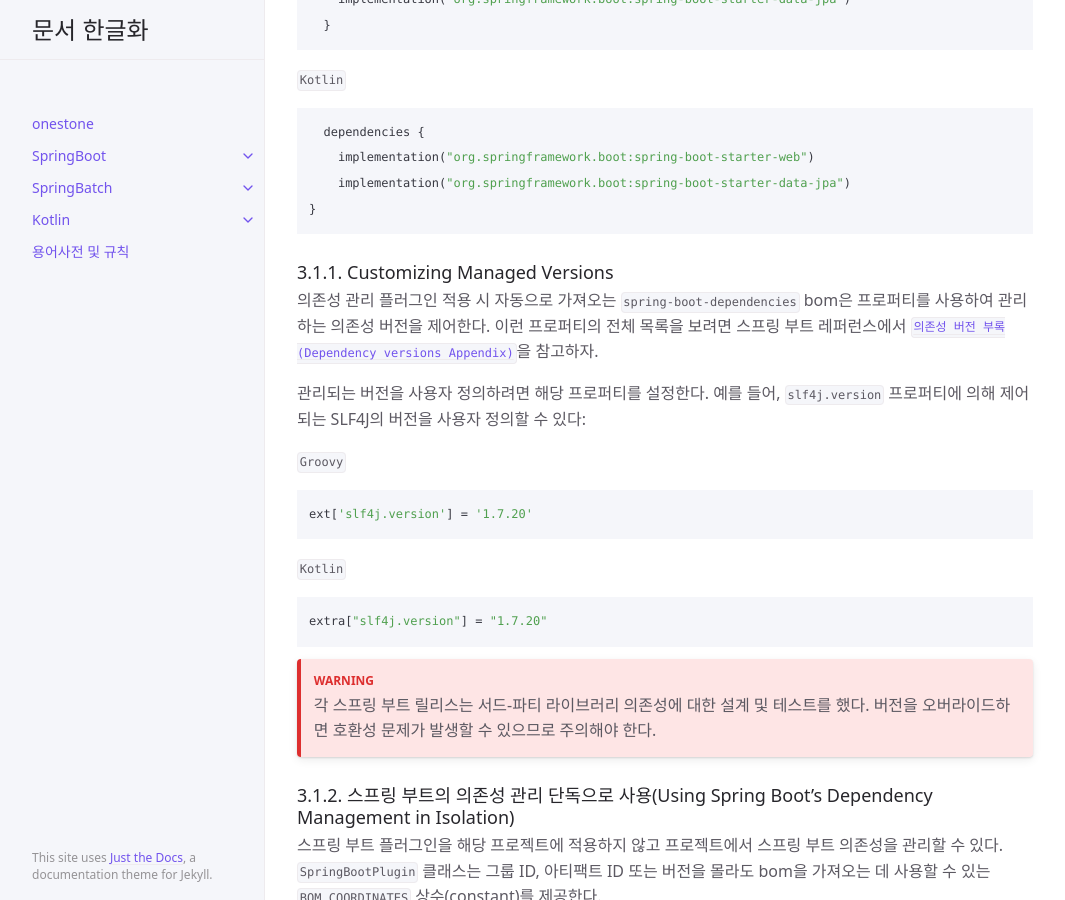
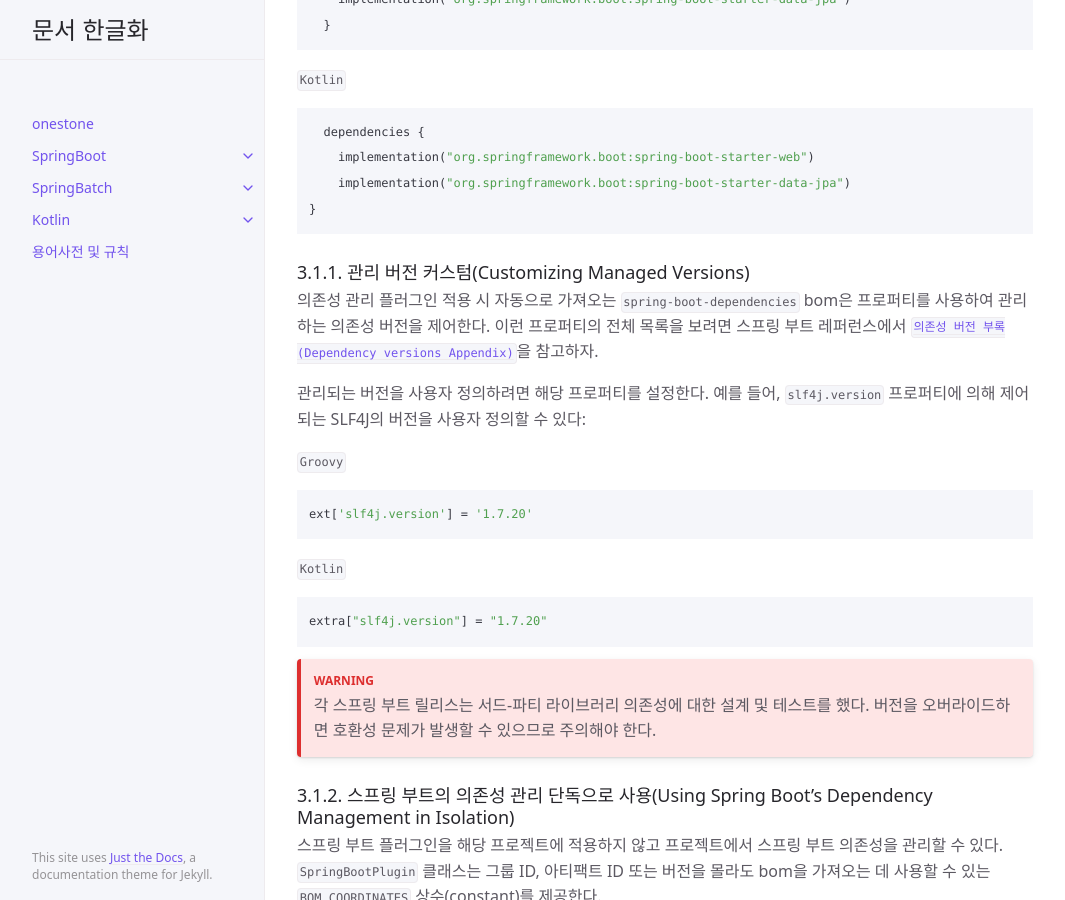
Before and after one commit to onestone9900/onestone9900.github.io, a Jekyll site: the page built from docs/spring_boot/3.1.1/gradle_plugin/3.managing_dependencies.md, in a window 1280 px wide and 900 px high, scrolled down 903 px. Shown: the whole window, without its empty margins (107-1172 px from the left). Built offline with Jekyll 4.4.1, drawn with Linux system fonts in a browser that asks for light colours.

Commit message:
docs: spring boot gradle plugin 제목 영문 병기 3.1.1

````diff
--- a/docs/spring_boot/3.1.1/gradle_plugin/3.managing_dependencies.md
+++ b/docs/spring_boot/3.1.1/gradle_plugin/3.managing_dependencies.md
@@ -40,7 +40,7 @@ nav_order: 3
 ```
 
 
-### 3.1.1. Customizing Managed Versions
+### 3.1.1. 관리 버전 커스텀(Customizing Managed Versions)
 의존성 관리 플러그인 적용 시 자동으로 가져오는 `spring-boot-dependencies` bom은 프로퍼티를 사용하여 관리하는 의존성 버전을 제어한다. 이런 프로퍼티의 전체 목록을 보려면 스프링 부트 레퍼런스에서 [`의존성 버전 부록(Dependency versions Appendix)`](https://docs.spring.io/spring-boot/docs/3.1.1/reference/htmlsingle/#dependency-versions-properties)을 참고하자.
 
 관리되는 버전을 사용자 정의하려면 해당 프로퍼티를 설정한다. 예를 들어, `slf4j.version` 프로퍼티에 의해 제어되는 SLF4J의 버전을 사용자 정의할 수 있다:
````
